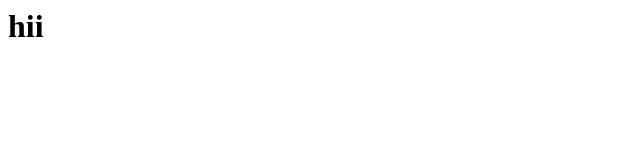
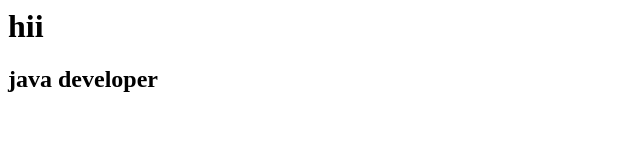
Before and after one commit to Kavin-Java-Developer/demo2, a plain HTML site: page index.html in a window 1280 px wide. Shown: the whole page, without its empty margins (0-640 px from the left). Drawn offline with Linux system fonts and the light colour scheme.

Commit message:
modified

```diff
--- a/index.html
+++ b/index.html
@@ -1 +1,2 @@
 <h1>hii</h1>
+<h2>java developer</h2>
```
